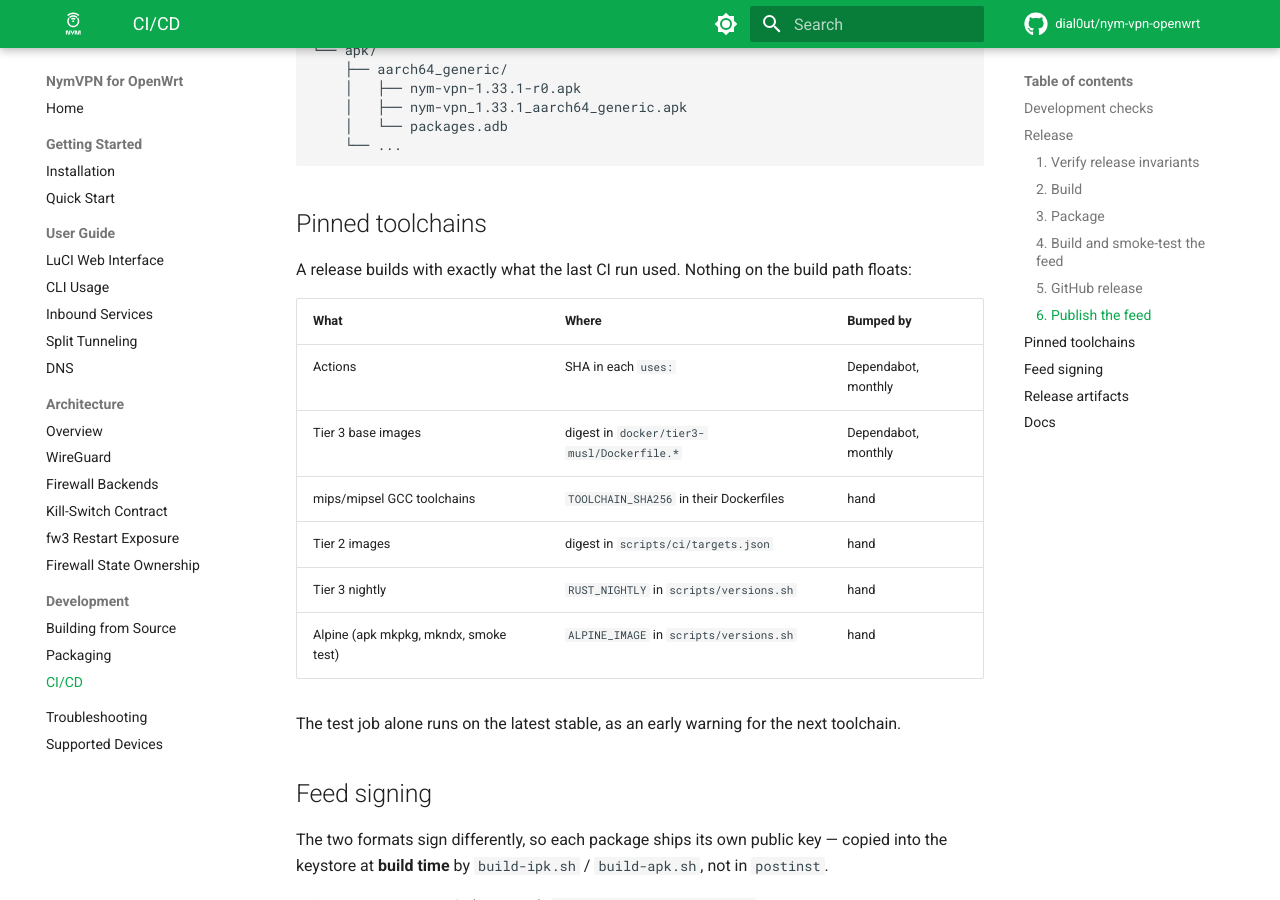
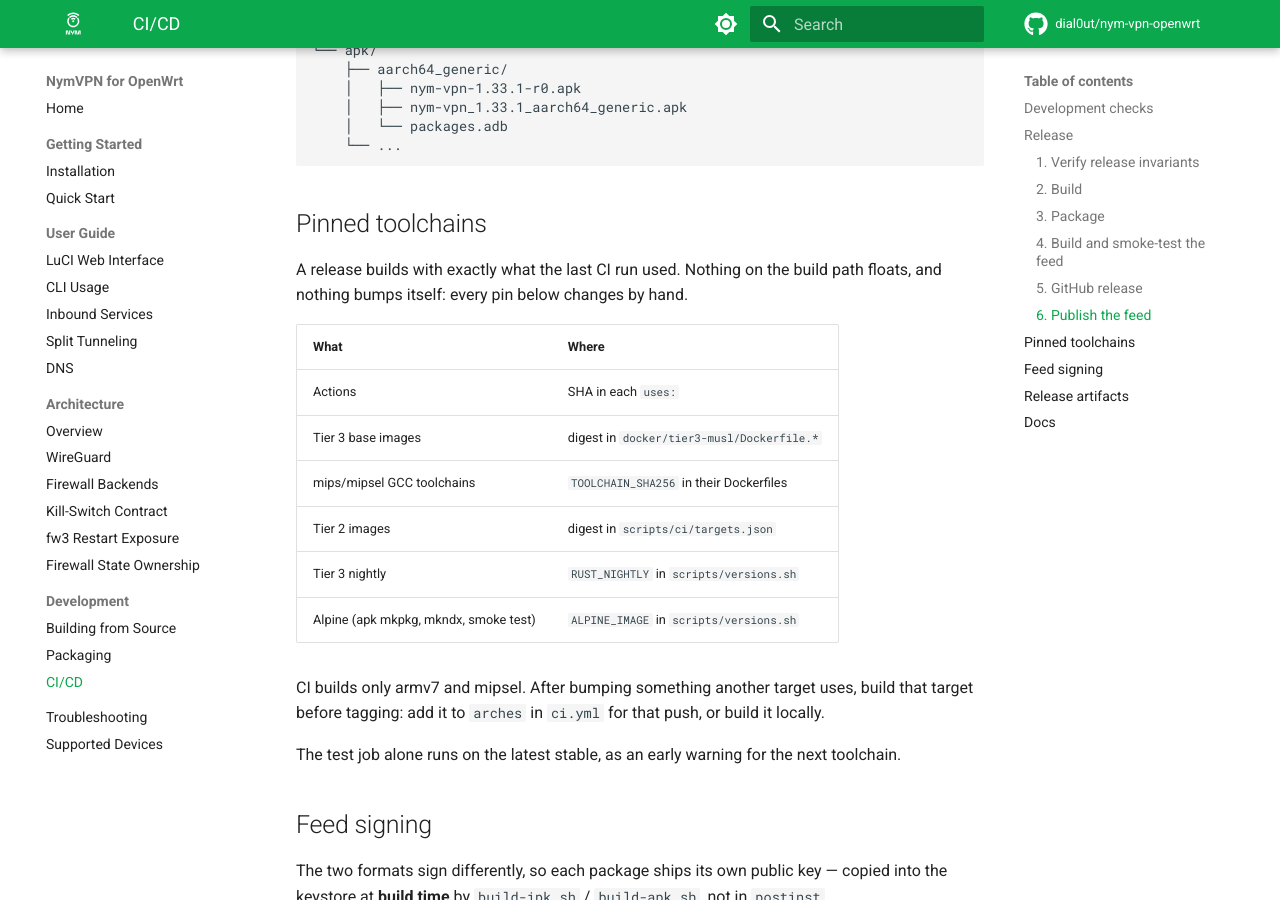
Before and after one commit to dial0ut/nym-vpn-openwrt, an MkDocs documentation site: the page built from docs/development/ci.md, in a window 1280 px wide and 900 px high, scrolled down 3731 px. Built offline with MkDocs 1.6.1 and Material for MkDocs 9.7.7, drawn with Linux system fonts in a browser that asks for light colours; comment, search, counter and statistics services are not loaded.

Commit message:
ci: drop Dependabot
The build path took months to settle; its pins change when we change
them, not on a schedule. Bumping a Tier 3 base image other than mipsel's
would not even have been built before a tag.

```diff
--- a/docs/development/ci.md
+++ b/docs/development/ci.md
@@ -144,16 +144,20 @@ packages.dial0ut.org/
 
 ## Pinned toolchains
 
-A release builds with exactly what the last CI run used. Nothing on the build path floats:
+A release builds with exactly what the last CI run used. Nothing on the build path floats, and
+nothing bumps itself: every pin below changes by hand.
 
-| What | Where | Bumped by |
-|------|-------|-----------|
-| Actions | SHA in each `uses:` | Dependabot, monthly |
-| Tier 3 base images | digest in `docker/tier3-musl/Dockerfile.*` | Dependabot, monthly |
-| mips/mipsel GCC toolchains | `TOOLCHAIN_SHA256` in their Dockerfiles | hand |
-| Tier 2 images | digest in `scripts/ci/targets.json` | hand |
-| Tier 3 nightly | `RUST_NIGHTLY` in `scripts/versions.sh` | hand |
-| Alpine (apk mkpkg, mkndx, smoke test) | `ALPINE_IMAGE` in `scripts/versions.sh` | hand |
+| What | Where |
+|------|-------|
+| Actions | SHA in each `uses:` |
+| Tier 3 base images | digest in `docker/tier3-musl/Dockerfile.*` |
+| mips/mipsel GCC toolchains | `TOOLCHAIN_SHA256` in their Dockerfiles |
+| Tier 2 images | digest in `scripts/ci/targets.json` |
+| Tier 3 nightly | `RUST_NIGHTLY` in `scripts/versions.sh` |
+| Alpine (apk mkpkg, mkndx, smoke test) | `ALPINE_IMAGE` in `scripts/versions.sh` |
+
+CI builds only armv7 and mipsel. After bumping something another target uses, build that target
+before tagging: add it to `arches` in `ci.yml` for that push, or build it locally.
 
 The test job alone runs on the latest stable, as an early warning for the next toolchain.
 
```
Also changed, not shown: 1 other file.
